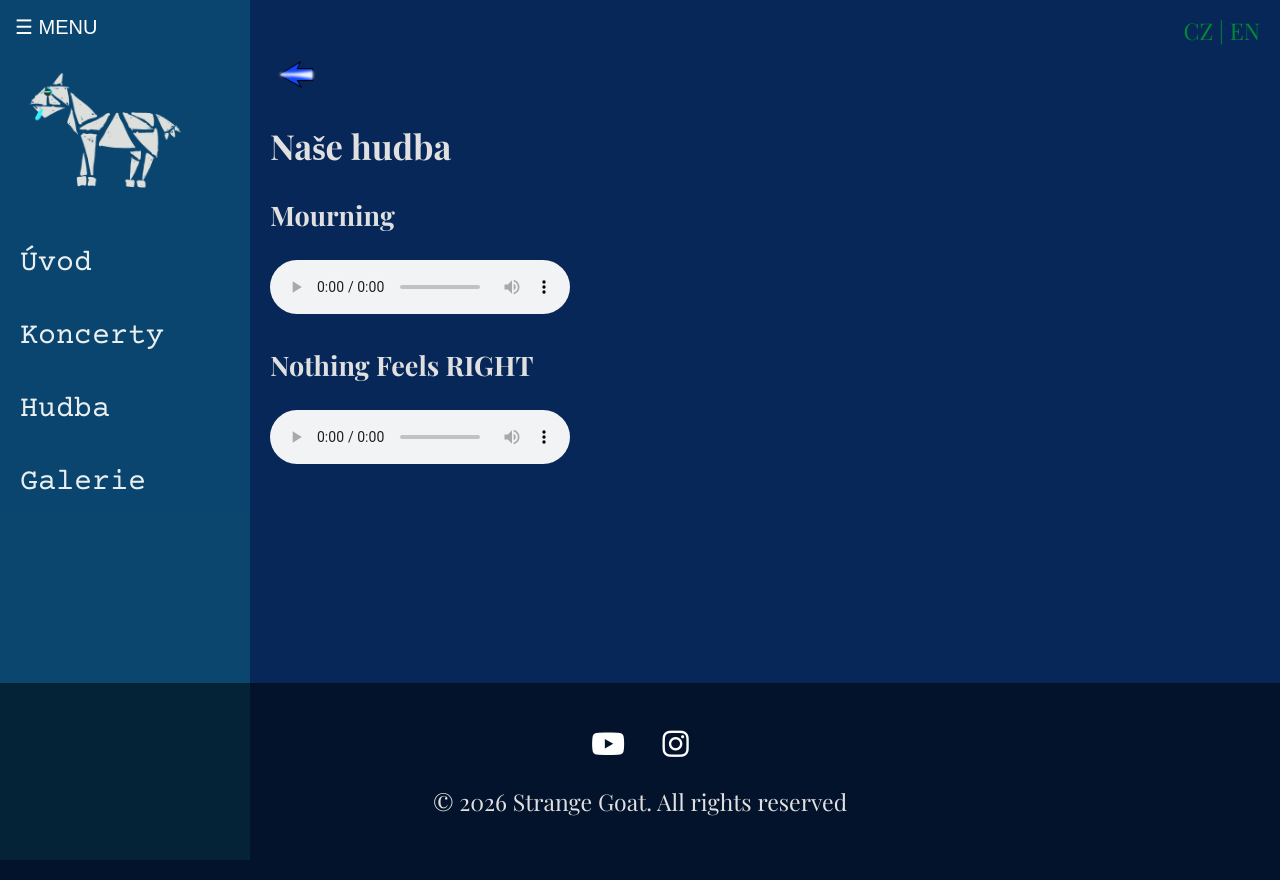
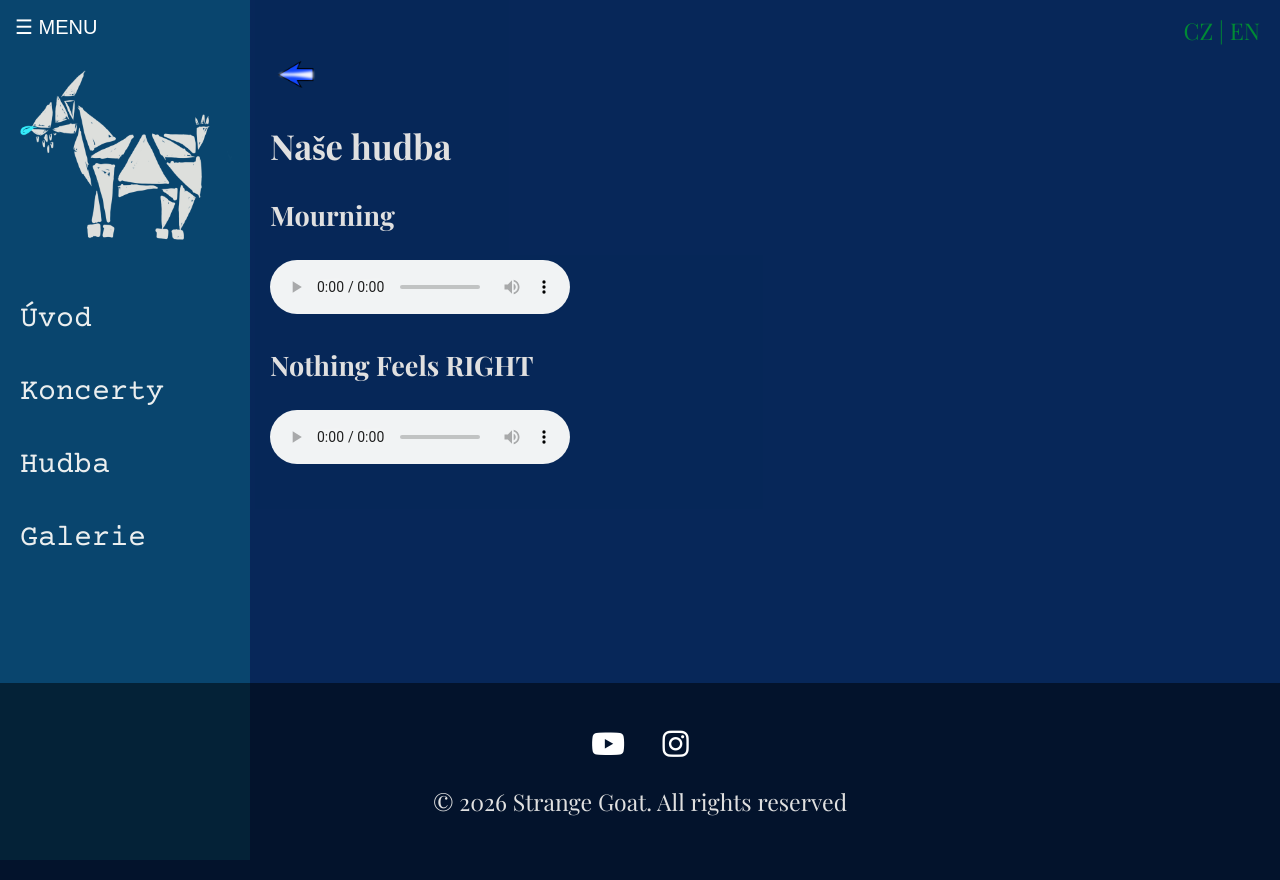
Before and after one commit to xsedlaj00/Web-for-StrangeGoat, a Flask app: page /hudba in a window 1280 px wide. Run offline with Flask 3, Linux system fonts and the light colour scheme; some web fonts are replaced.

Commit message:
Newest goat icon

```diff
--- a/static/style.css
+++ b/static/style.css
@@ -135,7 +135,7 @@ body.stranka-koncerty {
     left: -250px; /* Posune menu zpět na nulovou souřadnici (bude vidět) */
 }
 #bocni-menu img {
-    width: 220px; /* Definuje fixní šířku, můžeš si číslo libovolně upravit */
+    width: 310px; /* Definuje fixní šířku, můžeš si číslo libovolně upravit */
     filter: invert(1);
     display: block; /* Umožní nám s obrázkem lépe manipulovat */
     margin: 0 auto 30px auto; /* Tento trik s 'auto' vycentruje kozu doprostřed menu a přidá pod ní 30px mezeru */
```
Also changed, not shown: static/goat.png, static/goat1.png (added).
